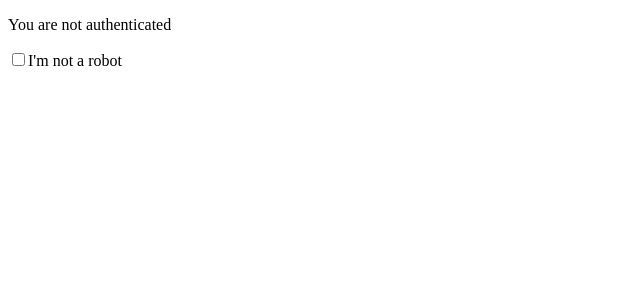
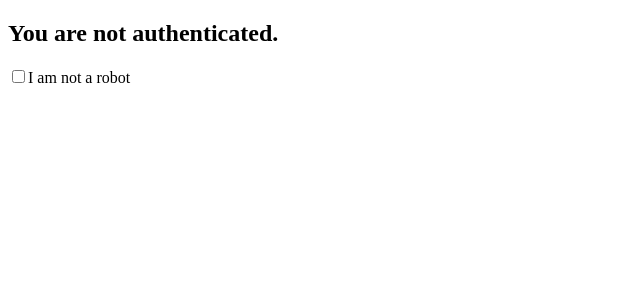
Before and after one commit to acciojob/usecontext-auth-Aravindhan-Rajendran, a React app: page / in a window 1280 px wide. Shown: the top 300 px of the page, without its empty margins (0-640 px from the left). Built offline with nearby package versions, Linux system fonts and the light colour scheme.

Commit message:
Update Auth.js

```diff
--- a/src/components/Auth.js
+++ b/src/components/Auth.js
@@ -1,34 +1,20 @@
-import React, { useState } from 'react';
+import React from 'react';
 import { useAuth } from './AuthContext';
 
 const Auth = () => {
-  const { isAuthenticated, authenticate, logout } = useAuth();
-  const [isChecked, setIsChecked] = useState(false);
-
-  const handleCheckboxChange = (e) => {
-    setIsChecked(e.target.checked);
-    if (e.target.checked) {
-      authenticate();
-    }
-  };
+  const { isAuthenticated, toggleAuth } = useAuth();
 
   return (
     <div>
-      <p className="authText">
-        {isAuthenticated ? "You are now authenticated, you can proceed" : "You are not authenticated"}
-      </p>
-      <div>
+      <h2>{isAuthenticated ? 'You are authenticated!' : 'You are not authenticated.'}</h2>
+      <label>
         <input
           type="checkbox"
-          onChange={handleCheckboxChange}
-          id="auth-checkbox"
-          checked={isChecked}
+          checked={isAuthenticated}
+          onChange={toggleAuth}
         />
-        <label htmlFor="auth-checkbox">I'm not a robot</label>
-      </div>
-      {isAuthenticated && (
-        <button onClick={logout}>Logout</button>
-      )}
+        I am not a robot
+      </label>
     </div>
   );
 };
```
